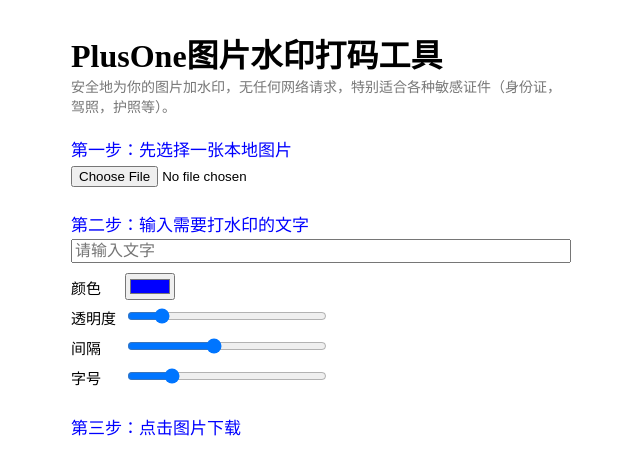
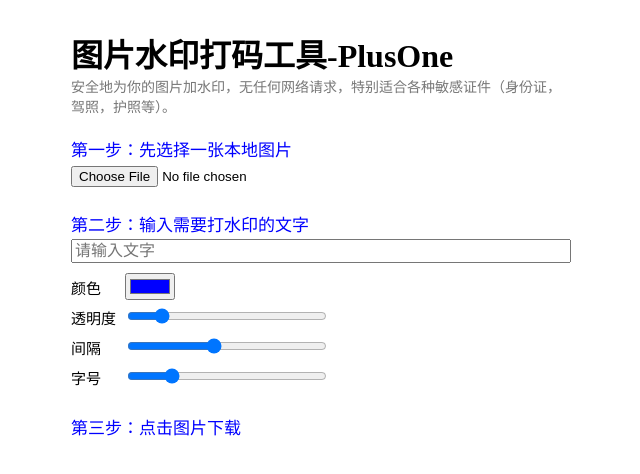
Before and after one commit to jiebiantiaoqu/dm, a plain HTML site: page index.html in a window 1280 px wide. Shown: the whole page, without its empty margins (319-959 px from the left). Drawn offline with Linux system fonts and the light colour scheme.

Commit message:
Update index.html

```diff
--- a/index.html
+++ b/index.html
@@ -3,7 +3,7 @@
 <head>
     <meta charset="utf-8">
     <meta name="viewport" content="width=device-width, initial-scale=1, maximum-scale=1, user-scalable=no"/>
-    <title>PlusOne图片水印打码工具</title>
+    <title>图片水印打码工具-PlusOne</title>
     <style>
         #container {
             max-width: 500px;
@@ -25,7 +25,7 @@
     </style>
 </head>
     <div id="container">
-        <h1>PlusOne图片水印打码工具</h1>
+        <h1>图片水印打码工具-PlusOne</h1>
         <article>安全地为你的图片加水印，无任何网络请求，特别适合各种敏感证件（身份证，驾照，护照等）。</article>
 
         <label for="image">第一步：先选择一张本地图片</label>
```
